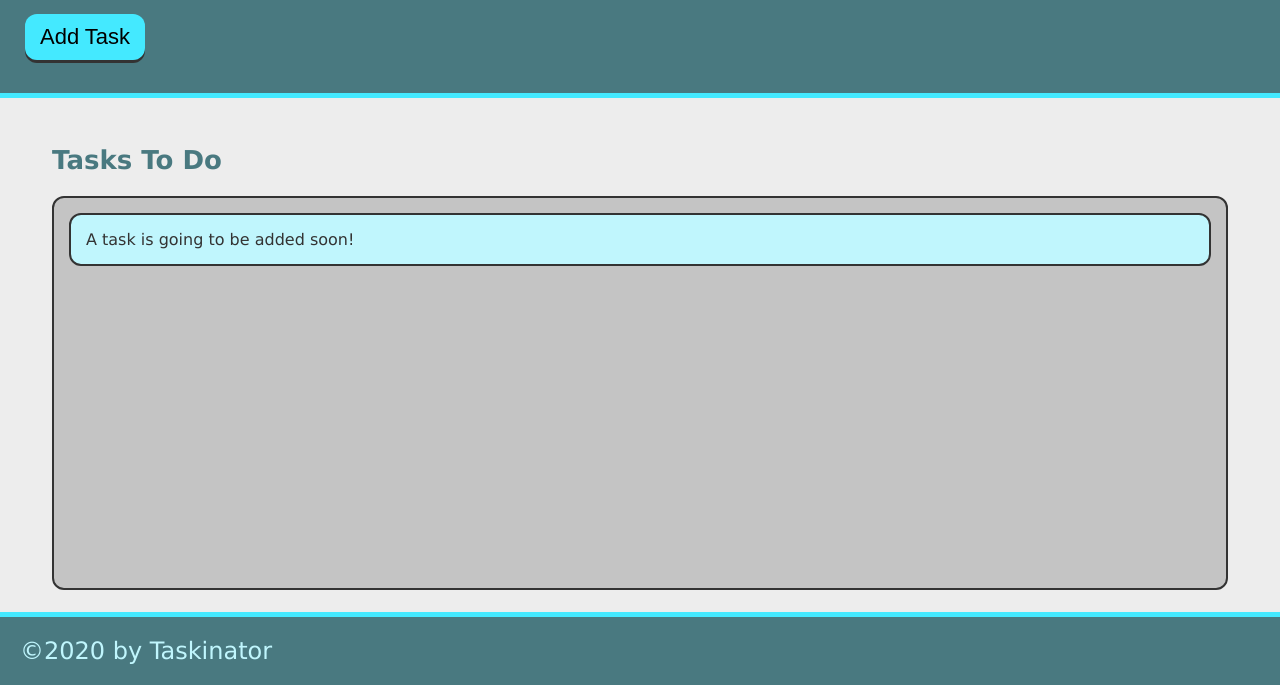
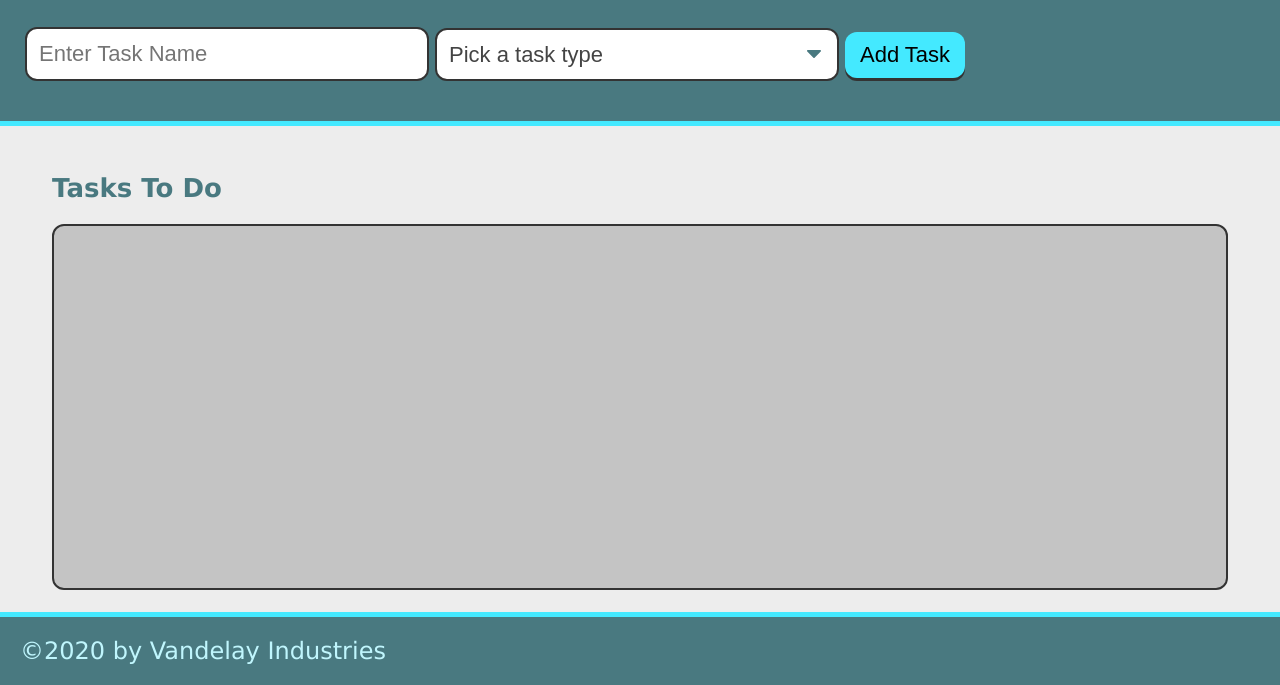
Before and after one commit to flovelace/taskinator, a plain HTML site: page index.html in a window 1280 px wide. Shown: the part 115-800 px from the top of the page. Drawn offline with Linux system fonts and the light colour scheme.

Commit message:
added drop downs and form submission

```diff
--- a/index.html
+++ b/index.html
@@ -8,20 +8,36 @@
     <title>Taskinator</title>
 </head>
 <body>
+
     <header>
         <h1 class="page-title">Taskinator</h1>
         <p>click the button below to add a new task!</p>
-        <button class="btn" id="save-task">Add Task</button>
+        <form id="task-form">
+            <div class="form-group">
+                <input type="text" name="task-name" placeholder="Enter Task Name" />
+            </div>
+                <div class="form-group">
+                    <select name="task-type" class="select-dropdown">
+                        <option value="" disabled selected>Pick a task type</option>
+                        <option value="Music">Music</option>
+                        <option value="Coding">Coding</option>
+                        <option value="Fun!">Fun!</option>
+                    </select>
+                </div>
+                    <div class="form-group">
+                    <button class="btn" id="save-task" type="submit">Add Task</button>
+                    </div>
+        </form>
     </header>
+
     <main class="page-content">
         <section class="task-list-wrapper">
             <h2 class="list-title">Tasks To Do</h2>
             <ul id="tasks-to-do" class="task-list">
-                <li class="task-item">A task is going to be added soon!</li>
             </ul>
         </section>
     </main>
-    <footer>&copy;2020 by Taskinator</footer>
+    <footer>&copy;2020 by Vandelay Industries</footer>
     <script src="./assets/js/script.js"></script>
 
 </body>
```
